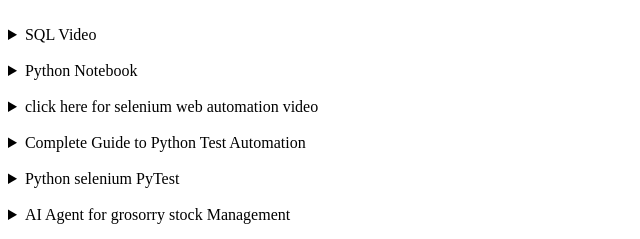
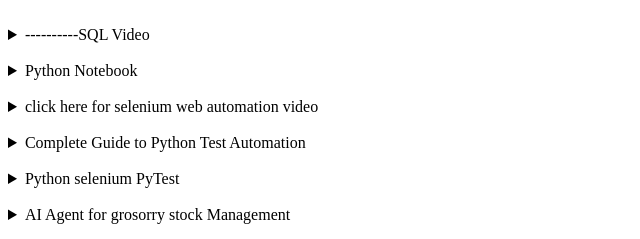
Before and after one commit to techie23456/myLinks, a plain HTML site: page index.html in a window 1280 px wide. Shown: the top 239 px of the page, 0-640 px from the left. Drawn offline with Linux system fonts and the light colour scheme.

Commit message:
Update index.html
text decoration

```diff
--- a/index.html
+++ b/index.html
@@ -8,7 +8,7 @@
 <body>
     <br>
 <details>
-<summary>SQL Video</summary>
+<summary>----------SQL Video</summary>
 <a href="https://lms.intellipaat.com/start-course/?unit_id=160446" target="_blank"><h1>SQL Intellipat </h1></a>
 <h1>singhab11@gmail.com</h1>
 <h1>Recbhalki98#</h1>
```
